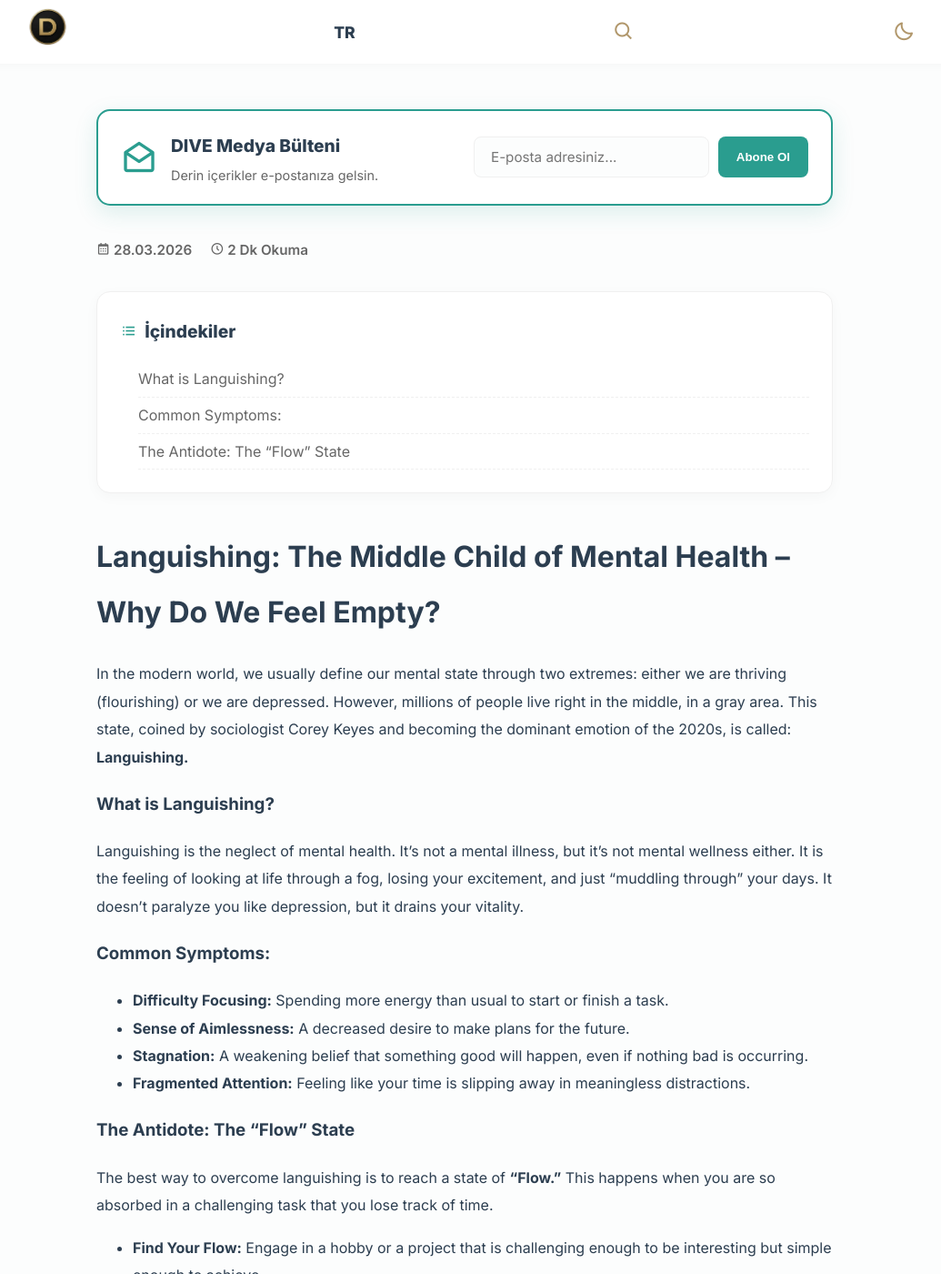
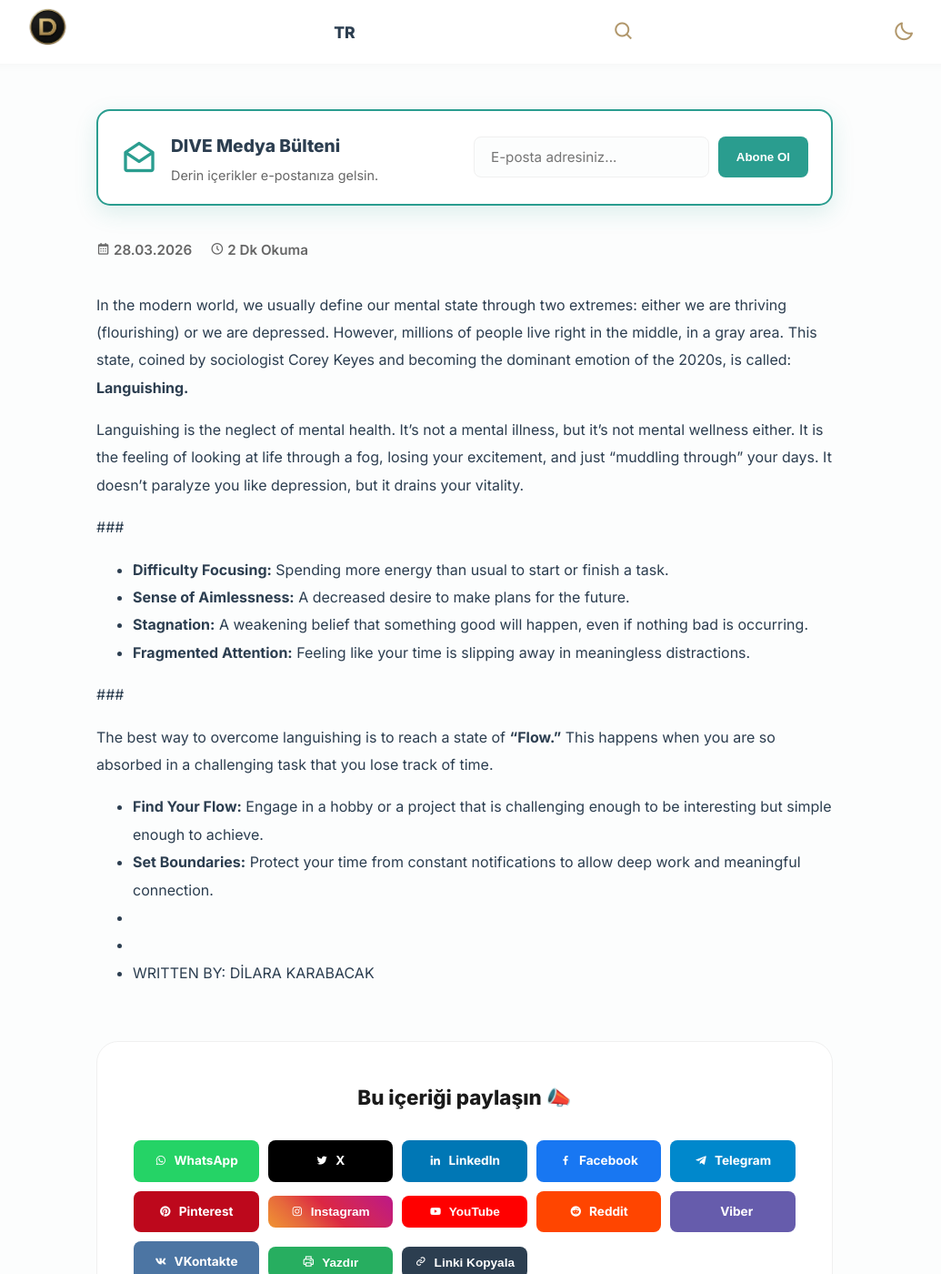
Before and after one commit to EKTHOLDING/dive, a Jekyll site: the page built from en/_posts/2026-03-28-languishing.md, in a window 1280 px wide and 1400 px high. Shown: the whole window at 91% size, without its empty margins (129-1164 px from the left). Built offline with Jekyll 4.4.1, drawn with Linux system fonts in a browser that asks for light colours; some of the changed text lies outside the part shown.

Commit message:
Update 🇬🇧 İngilizce Yazı Ekle “2026-03-28-languishing”

````diff
--- a/en/_posts/2026-03-28-languishing.md
+++ b/en/_posts/2026-03-28-languishing.md
@@ -6,28 +6,23 @@ kategori: Social Psychology
 image: https://res.cloudinary.com/dk9zsrfpj/image/upload/v1774729284/Gemini_Generated_Image_9xocwr9xocwr9xoc_jehxqn.png
 ---
 
-# Languishing: The Middle Child of Mental Health – Why Do We Feel Empty?
-
 In the modern world, we usually define our mental state through two extremes: either we are thriving (flourishing) or we are depressed. However, millions of people live right in the middle, in a gray area. This state, coined by sociologist Corey Keyes and becoming the dominant emotion of the 2020s, is called: **Languishing.**
-
-### What is Languishing?
 
 Languishing is the neglect of mental health. It’s not a mental illness, but it’s not mental wellness either. It is the feeling of looking at life through a fog, losing your excitement, and just "muddling through" your days. It doesn’t paralyze you like depression, but it drains your vitality.
 
-### Common Symptoms:
+###
 
 - **Difficulty Focusing:** Spending more energy than usual to start or finish a task.
 - **Sense of Aimlessness:** A decreased desire to make plans for the future.
 - **Stagnation:** A weakening belief that something good will happen, even if nothing bad is occurring.
 - **Fragmented Attention:** Feeling like your time is slipping away in meaningless distractions.
 
-### The Antidote: The "Flow" State
+###
 
 The best way to overcome languishing is to reach a state of **"Flow."** This happens when you are so absorbed in a challenging task that you lose track of time.
 
 - **Find Your Flow:** Engage in a hobby or a project that is challenging enough to be interesting but simple enough to achieve.
 - **Set Boundaries:** Protect your time from constant notifications to allow deep work and meaningful connection.
-
-```plain
-WRITTEN BY: DİLARA TÜRKOĞLU
-```
+-
+-
+- WRITTEN BY: DİLARA KARABACAK
````
